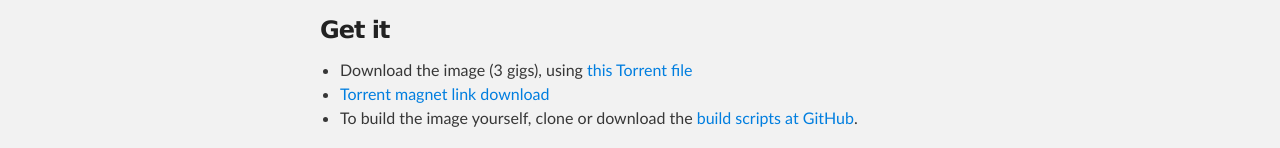
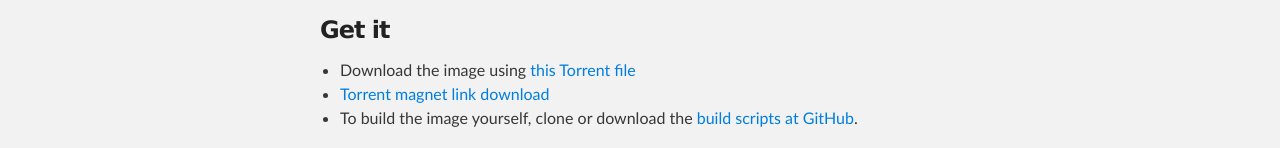
Before and after one commit to klandestino/pindestino, a plain HTML site: page index.html in a window 1280 px wide. Shown: the part 589-737 px from the top of the page. Drawn offline with Linux system fonts and the light colour scheme.

Commit message:
Update index.html

```diff
--- a/index.html
+++ b/index.html
@@ -46,7 +46,7 @@
 <a id="get-it" class="anchor" href="#get-it" aria-hidden="true"><span class="octicon octicon-link"></span></a>Get it</h3>
 
 <ul>
-<li>Download the image (3 gigs), using <a href="https://github.com/klandestino/pindestino/raw/master/releases/pindestino_version_2.img.torrent">this Torrent file</a>
+<li>Download the image using <a href="https://github.com/klandestino/pindestino/raw/master/releases/pindestino_version_2.img.torrent">this Torrent file</a>
 </li>
 <li>
 <a href="magnet:?xt=urn:btih:46f6fb71defbf45ece85caa578ead9aefbe9dedc&dn=pindestino%5Fversion%5F2.img.tar.gz&tr=http%3A%2F%2Ftracker.klandestino.se%3A6969%2Fannounce">Torrent magnet link download</a>
```
